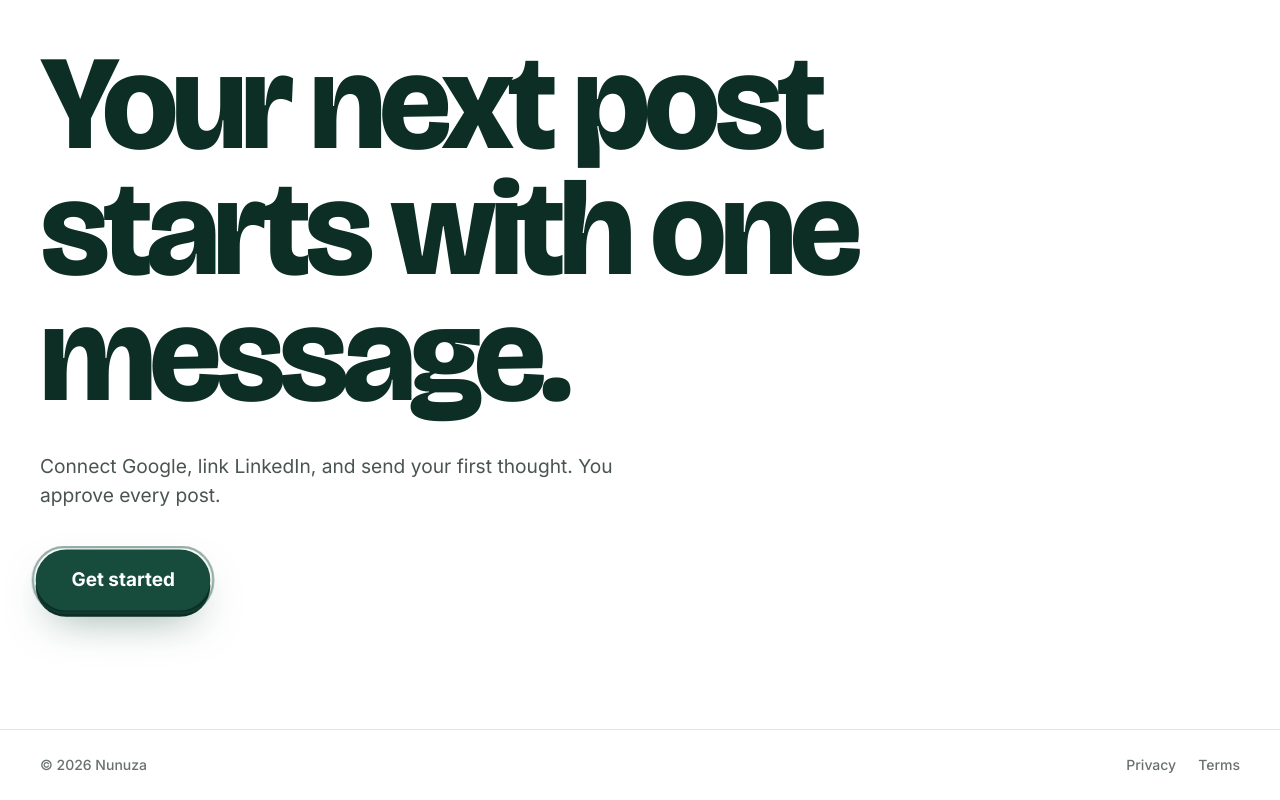
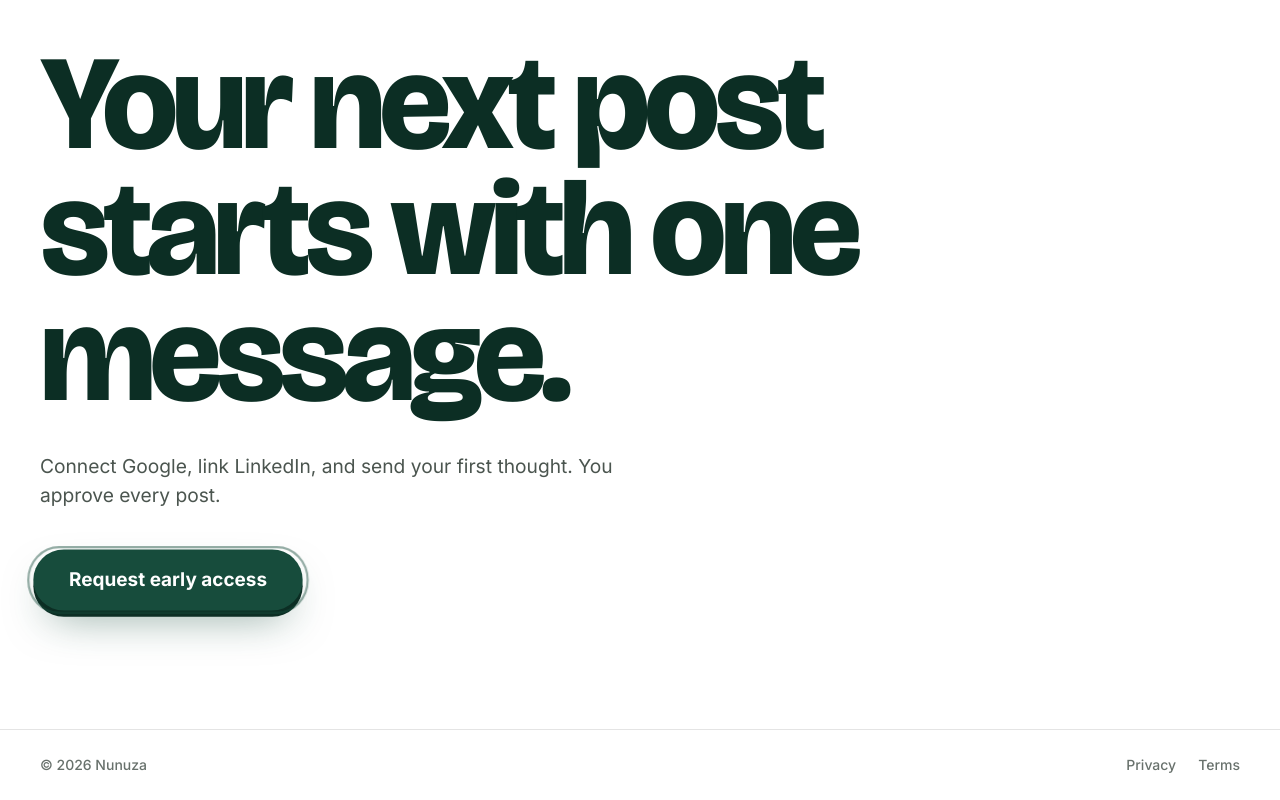
Before and after one commit to miftah-ab/Nunuza, a Next.js app: page / in a window 1280 px wide. Shown: the part 6634-7434 px from the top of the page. Built offline with nearby package versions, Linux system fonts and the light colour scheme; no server answers.

Commit message:
feat: route landing calls to action to early access

```diff
--- a/src/app/(landing)/page.tsx
+++ b/src/app/(landing)/page.tsx
@@ -41,8 +41,8 @@ export default function LandingPage() {
             <p className="nz-final-sub">
               Connect Google, link LinkedIn, and send your first thought. You approve every post.
             </p>
-            <Link href="/login" className="nz-btn nz-btn-primary">
-              Get started
+            <Link href="/early-access" className="nz-btn nz-btn-primary">
+              Request early access
             </Link>
           </div>
         </section>
```
